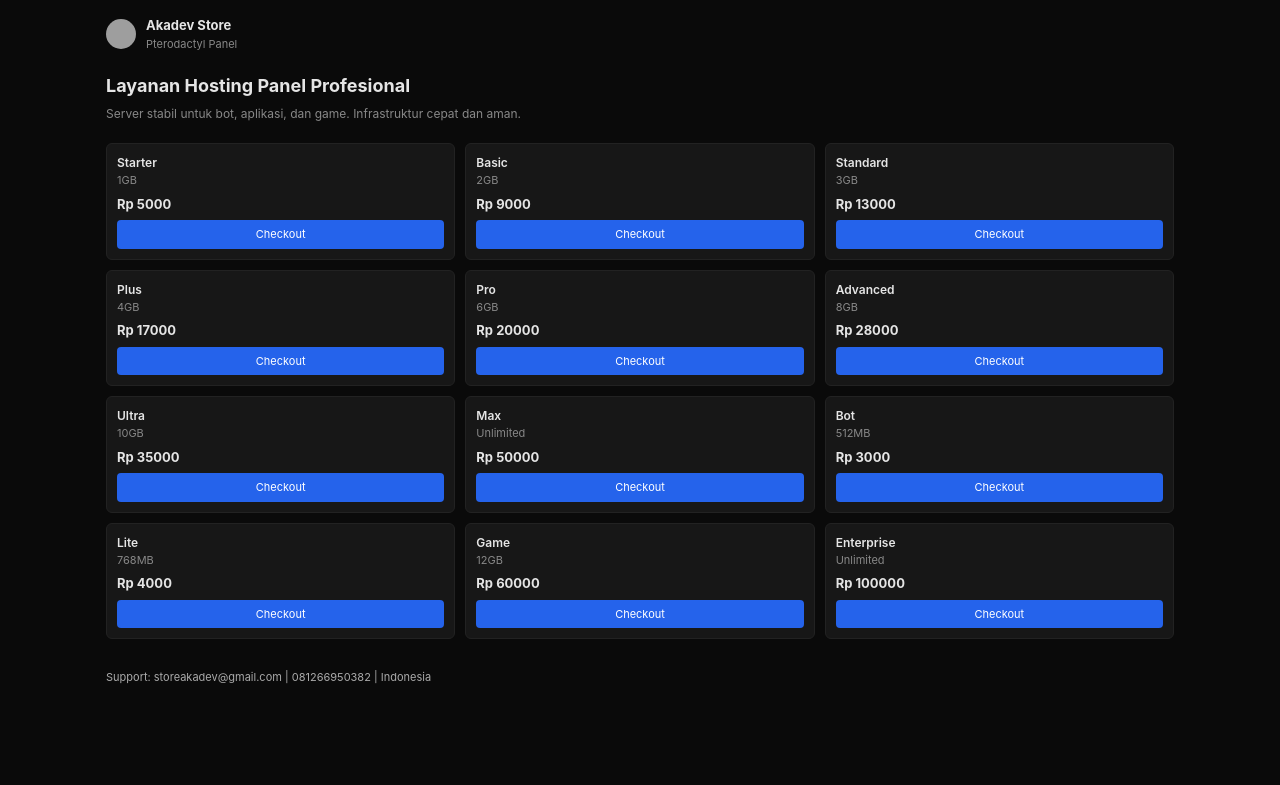
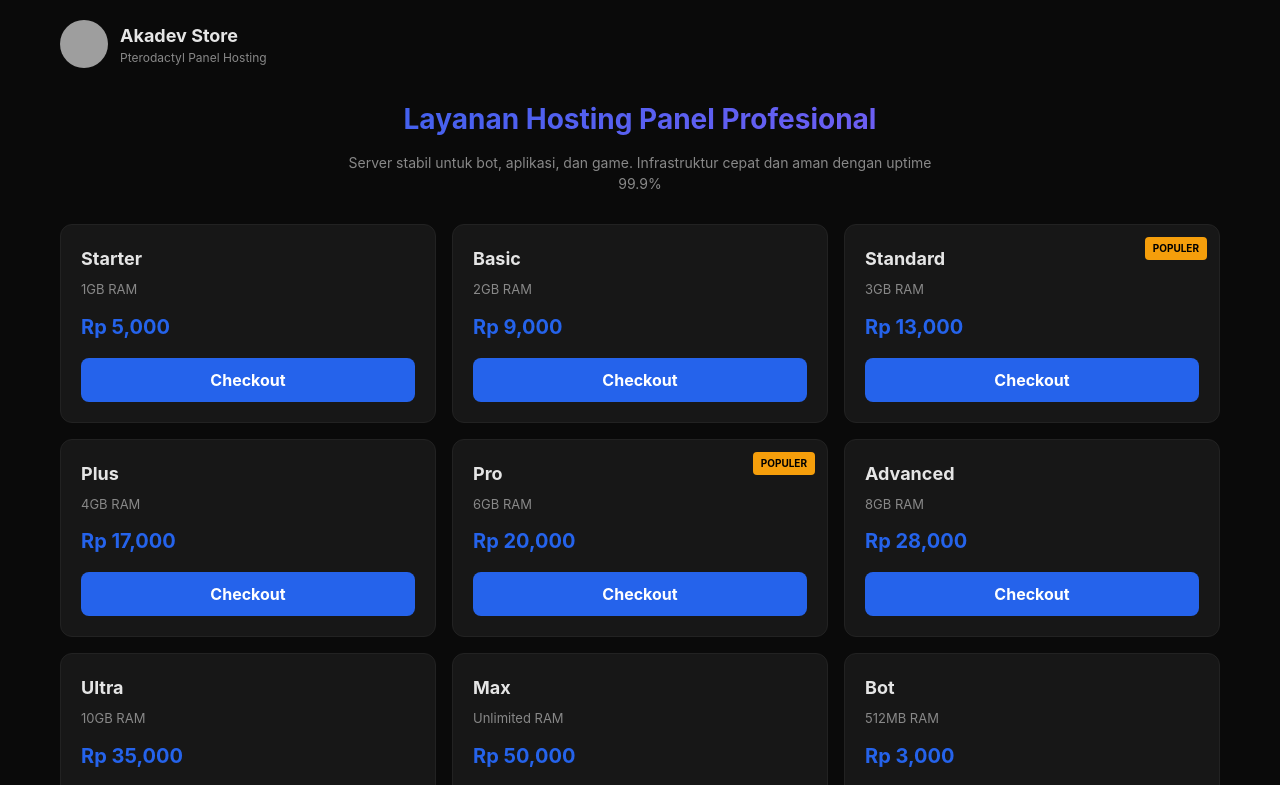
Before and after one commit to akaanakbaik/startup-tes, a React (Vite) app: page / in a window 1280 px wide. Shown: the top 785 px of the page. Built offline with nearby package versions, Linux system fonts and the light colour scheme; grey boxes are pictures that could not be loaded.

Commit message:
Update utama.jsx

```diff
--- a/src/page/utama.jsx
+++ b/src/page/utama.jsx
@@ -1,83 +1,210 @@
-import { useState } from "react"
+import { useState } from 'react'
+import { useNavigate } from 'react-router-dom'
 
-export default function Utama(){
+export default function Utama() {
+  const navigate = useNavigate()
 
-  const katalog=[
-    {name:"Starter",ram:"1GB",price:5000},
-    {name:"Basic",ram:"2GB",price:9000},
-    {name:"Standard",ram:"3GB",price:13000},
-    {name:"Plus",ram:"4GB",price:17000},
-    {name:"Pro",ram:"6GB",price:20000},
-    {name:"Advanced",ram:"8GB",price:28000},
-    {name:"Ultra",ram:"10GB",price:35000},
-    {name:"Max",ram:"Unlimited",price:50000},
-    {name:"Bot",ram:"512MB",price:3000},
-    {name:"Lite",ram:"768MB",price:4000},
-    {name:"Game",ram:"12GB",price:60000},
-    {name:"Enterprise",ram:"Unlimited",price:100000}
+  const katalog = [
+    {name:"Starter",ram:"1GB",price:5000,popular:false},
+    {name:"Basic",ram:"2GB",price:9000,popular:false},
+    {name:"Standard",ram:"3GB",price:13000,popular:true},
+    {name:"Plus",ram:"4GB",price:17000,popular:false},
+    {name:"Pro",ram:"6GB",price:20000,popular:true},
+    {name:"Advanced",ram:"8GB",price:28000,popular:false},
+    {name:"Ultra",ram:"10GB",price:35000,popular:false},
+    {name:"Max",ram:"Unlimited",price:50000,popular:false},
+    {name:"Bot",ram:"512MB",price:3000,popular:false},
+    {name:"Lite",ram:"768MB",price:4000,popular:false},
+    {name:"Game",ram:"12GB",price:60000,popular:false},
+    {name:"Enterprise",ram:"Unlimited",price:100000,popular:false}
   ]
 
-  function buy(p){
-    localStorage.setItem("checkout",JSON.stringify(p))
-    window.location.href="/pilih"
+  function buy(p) {
+    navigate('/pilih', { state: { price: p.price, name: p.name } })
   }
 
   return (
-    <div style={{background:"#0a0a0a",minHeight:"100vh",color:"#e5e5e5",fontSize:"13px"}}>
-
-      <div style={{maxWidth:"1100px",margin:"0 auto",padding:"16px"}}>
-
-        <div style={{display:"flex",alignItems:"center",gap:"10px",marginBottom:"20px"}}>
-          <img src="https://raw.githubusercontent.com/akaanakbaik/my-cdn/main/file_000000000dec71faa172d7d8d6e29392.png" style={{width:"30px",height:"30px",borderRadius:"50%"}}/>
-          <div>
-            <div style={{fontWeight:"700"}}>Akadev Store</div>
-            <div style={{fontSize:"11px",color:"#888"}}>Pterodactyl Panel</div>
+    <div style={styles.container}>
+      <div style={styles.wrapper}>
+        <div style={styles.header}>
+          <div style={styles.logoSection}>
+            <img
+              src="https://raw.githubusercontent.com/akaanakbaik/my-cdn/main/file_000000000dec71faa172d7d8d6e29392.png"
+              style={styles.logo}
+              alt="Akadev Store"
+            />
+            <div>
+              <div style={styles.storeName}>Akadev Store</div>
+              <div style={styles.storeTag}>Pterodactyl Panel Hosting</div>
+            </div>
           </div>
         </div>
 
-        <div style={{marginBottom:"20px"}}>
-          <div style={{fontSize:"18px",fontWeight:"700",marginBottom:"6px"}}>
+        <div style={styles.hero}>
+          <div style={styles.heroTitle}>
             Layanan Hosting Panel Profesional
           </div>
-          <div style={{color:"#888",fontSize:"12px"}}>
-            Server stabil untuk bot, aplikasi, dan game. Infrastruktur cepat dan aman.
+          <div style={styles.heroSubtitle}>
+            Server stabil untuk bot, aplikasi, dan game. Infrastruktur cepat dan aman dengan uptime 99.9%
           </div>
         </div>
 
-        <div style={{display:"grid",gridTemplateColumns:"repeat(3,1fr)",gap:"10px"}}>
-
+        <div style={styles.grid}>
           {katalog.map((p,i)=>(
-            <div key={i} style={{
-              border:"1px solid #222",
-              borderRadius:"6px",
-              padding:"10px",
-              background:"#171717"
-            }}>
-              <div style={{fontWeight:"600",fontSize:"12px"}}>{p.name}</div>
-              <div style={{fontSize:"11px",color:"#888"}}>{p.ram}</div>
-              <div style={{margin:"6px 0",fontWeight:"700"}}>Rp {p.price}</div>
-
-              <button onClick={()=>buy(p)} style={{
-                width:"100%",
-                padding:"6px",
-                fontSize:"11px",
-                background:"#2563eb",
-                border:"none",
-                borderRadius:"4px",
-                color:"#fff"
-              }}>
+            <div key={i} style={styles.card}>
+              {p.popular && (
+                <div style={styles.popularBadge}>POPULER</div>
+              )}
+              <div style={styles.cardName}>{p.name}</div>
+              <div style={styles.cardRam}>{p.ram} RAM</div>
+              <div style={styles.cardPrice}>Rp {p.price.toLocaleString()}</div>
+              <button
+                onClick={()=>buy(p)}
+                style={styles.buyButton}
+                onMouseEnter={(e) => e.currentTarget.style.background = '#1d4ed8'}
+                onMouseLeave={(e) => e.currentTarget.style.background = '#2563eb'}
+              >
                 Checkout
               </button>
             </div>
           ))}
-
         </div>
 
-        <div style={{marginTop:"30px",fontSize:"11px",color:"#aaa"}}>
-          Support: storeakadev@gmail.com | 081266950382 | Indonesia
+        <div style={styles.footer}>
+          <div style={styles.footerContent}>
+            <div>📧 storeakadev@gmail.com</div>
+            <div>📞 081266950382</div>
+            <div>📍 Indonesia</div>
+          </div>
+          <div style={styles.copyright}>
+            © 2024 Akadev Store. All rights reserved.
+          </div>
         </div>
-
       </div>
     </div>
   )
 }
+
+const styles = {
+  container: {
+    background: '#0a0a0a',
+    minHeight: '100vh',
+    color: '#e5e5e5'
+  },
+  wrapper: {
+    maxWidth: '1200px',
+    margin: '0 auto',
+    padding: '20px'
+  },
+  header: {
+    marginBottom: '30px'
+  },
+  logoSection: {
+    display: 'flex',
+    alignItems: 'center',
+    gap: '12px'
+  },
+  logo: {
+    width: '48px',
+    height: '48px',
+    borderRadius: '50%',
+    objectFit: 'cover'
+  },
+  storeName: {
+    fontWeight: 'bold',
+    fontSize: '18px'
+  },
+  storeTag: {
+    fontSize: '12px',
+    color: '#888'
+  },
+  hero: {
+    marginBottom: '30px',
+    textAlign: 'center'
+  },
+  heroTitle: {
+    fontSize: '28px',
+    fontWeight: 'bold',
+    marginBottom: '12px',
+    background: 'linear-gradient(135deg, #2563eb, #8b5cf6)',
+    WebkitBackgroundClip: 'text',
+    WebkitTextFillColor: 'transparent'
+  },
+  heroSubtitle: {
+    fontSize: '14px',
+    color: '#888',
+    maxWidth: '600px',
+    margin: '0 auto'
+  },
+  grid: {
+    display: 'grid',
+    gridTemplateColumns: 'repeat(auto-fill, minmax(280px, 1fr))',
+    gap: '16px',
+    marginBottom: '40px'
+  },
+  card: {
+    background: '#171717',
+    borderRadius: '12px',
+    padding: '20px',
+    position: 'relative',
+    transition: 'transform 0.2s, box-shadow 0.2s',
+    cursor: 'pointer',
+    border: '1px solid #222'
+  },
+  popularBadge: {
+    position: 'absolute',
+    top: '12px',
+    right: '12px',
+    background: '#f59e0b',
+    color: '#000',
+    fontSize: '10px',
+    fontWeight: 'bold',
+    padding: '4px 8px',
+    borderRadius: '4px'
+  },
+  cardName: {
+    fontSize: '18px',
+    fontWeight: 'bold',
+    marginBottom: '8px'
+  },
+  cardRam: {
+    fontSize: '13px',
+    color: '#888',
+    marginBottom: '12px'
+  },
+  cardPrice: {
+    fontSize: '20px',
+    fontWeight: 'bold',
+    color: '#2563eb',
+    marginBottom: '16px'
+  },
+  buyButton: {
+    width: '100%',
+    padding: '10px',
+    background: '#2563eb',
+    border: 'none',
+    borderRadius: '8px',
+    color: '#fff',
+    fontWeight: 'bold',
+    cursor: 'pointer',
+    transition: 'background 0.2s'
+  },
+  footer: {
+    borderTop: '1px solid #222',
+    paddingTop: '24px',
+    textAlign: 'center'
+  },
+  footerContent: {
+    display: 'flex',
+    justifyContent: 'center',
+    gap: '24px',
+    fontSize: '12px',
+    color: '#888',
+    marginBottom: '16px',
+    flexWrap: 'wrap'
+  },
+  copyright: {
+    fontSize: '11px',
+    color: '#666'
+  }
+}
```
